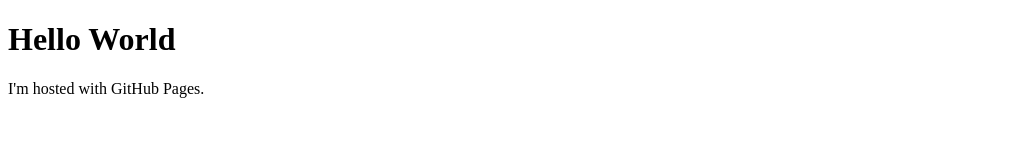
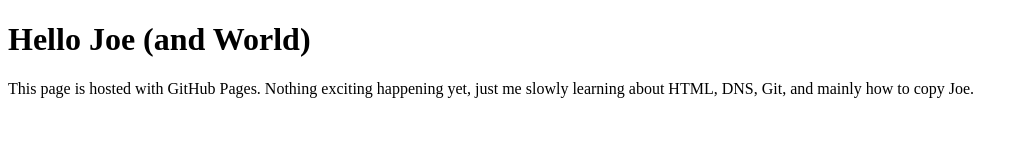
Before and after one commit to callumtho/callumtho, a plain HTML site: page index.html in a window 1280 px wide. Shown: the whole page, without its empty margins (0-1028 px from the left). Drawn offline with Linux system fonts and the light colour scheme.

Commit message:
Changed Hello World message

```diff
--- a/index.html
+++ b/index.html
@@ -1,7 +1,7 @@
 <!DOCTYPE html>
 <html>
 <body>
-<h1>Hello World</h1>
-<p>I'm hosted with GitHub Pages.</p>
+<h1>Hello Joe (and World)</h1>
+<p>This page is hosted with GitHub Pages. Nothing exciting happening yet, just me slowly learning about HTML, DNS, Git, and mainly how to copy Joe.</p>
 </body>
 </html>
```
